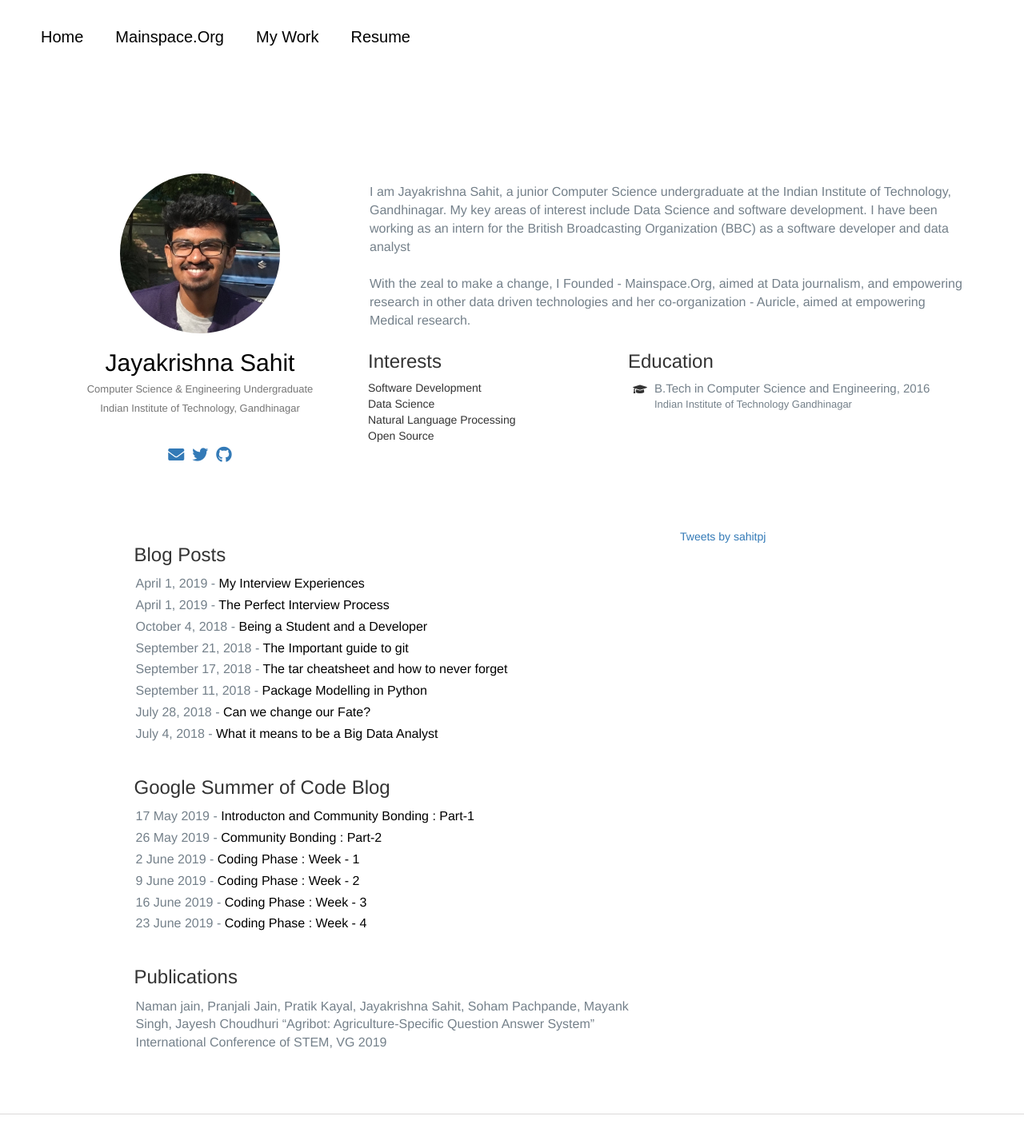
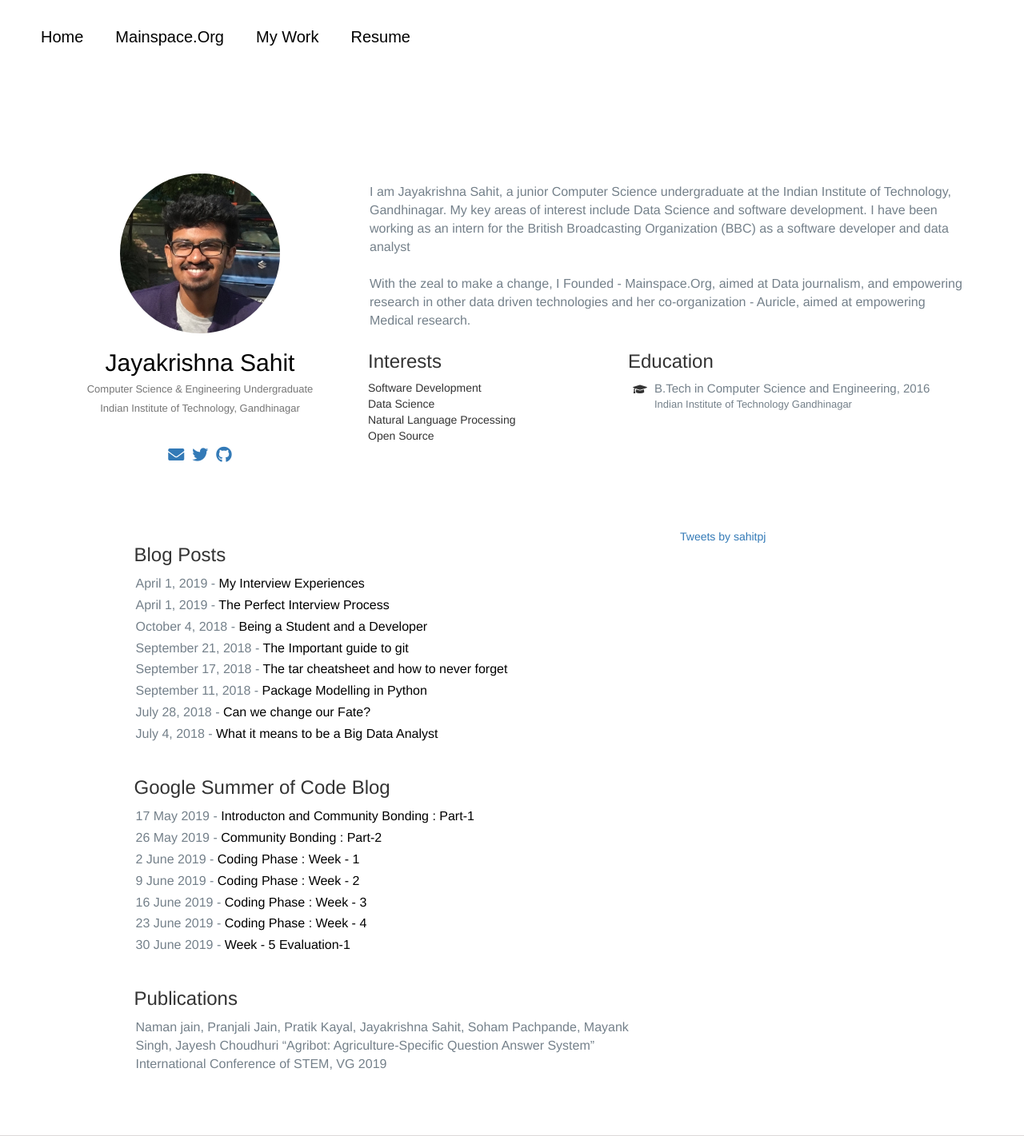
Before and after one commit to sahitpj/sahitpj.github.io, a Jekyll site: the page built from index.html, in a window 1280 px wide. Shown: the whole page at 80% size. Built offline with Jekyll 4.4.1, drawn with Linux system fonts in a browser that asks for light colours; nearby versions of some CDN libraries; the list of posts is cut into pages by our own code; comment, search, counter and statistics services are not loaded; before the commit the page ends 1394 px from its top, so only the background shows below that.

Commit message:
added gsoc week-5 post

```diff
--- a/index.html
+++ b/index.html
@@ -113,6 +113,9 @@
                   </p>
                   <p class="biography-text">
                     23 June 2019 - <a  href="https://sahitpj.github.io/gs/gsoc/2019/06/23/Week-4.html" style="color:black">Coding Phase : Week - 4</a>
+                  </p>
+                  <p class="biography-text">
+                    30 June 2019 - <a  href="https://sahitpj.github.io/gs/gsoc/2019/06/30/Week-5.html" style="color:black">Week - 5 Evaluation-1</a>
                   </p>
 
                   <h3 style="margin-top: 40px;">Publications</h3>
```
